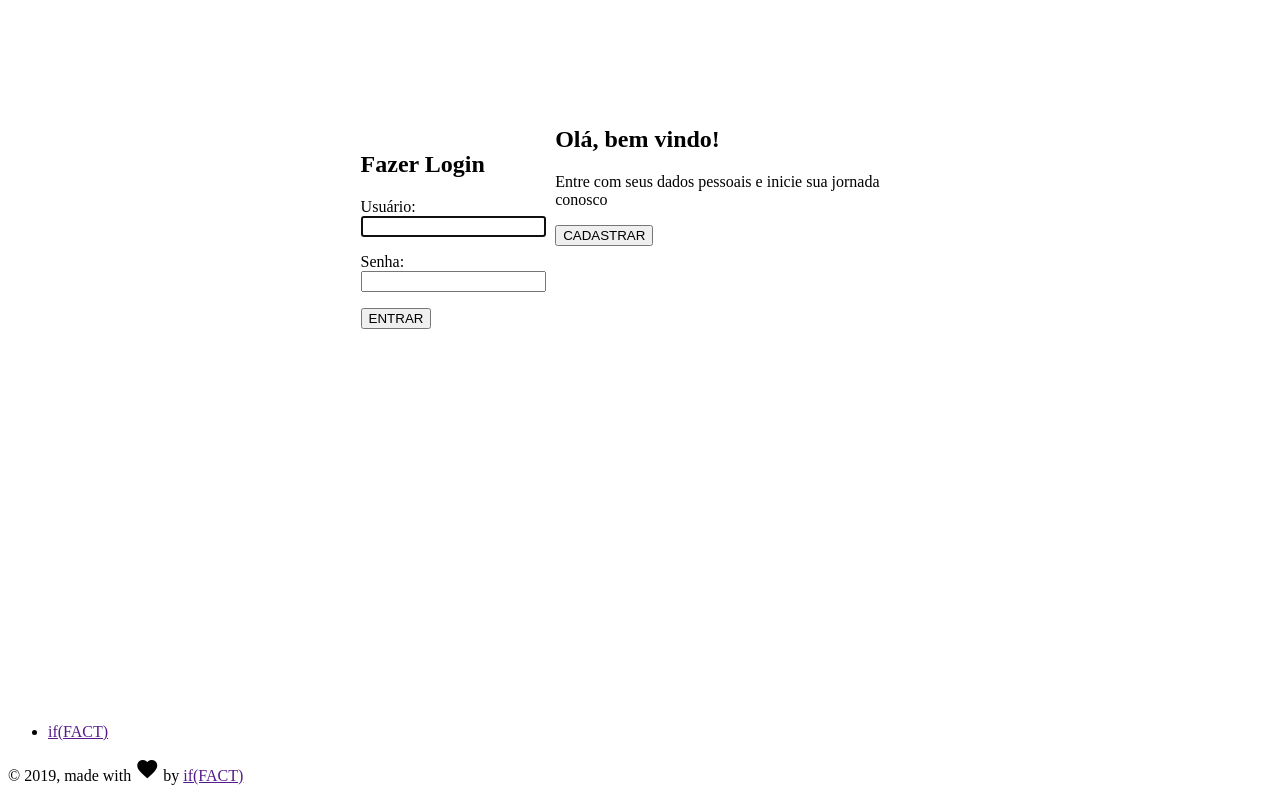
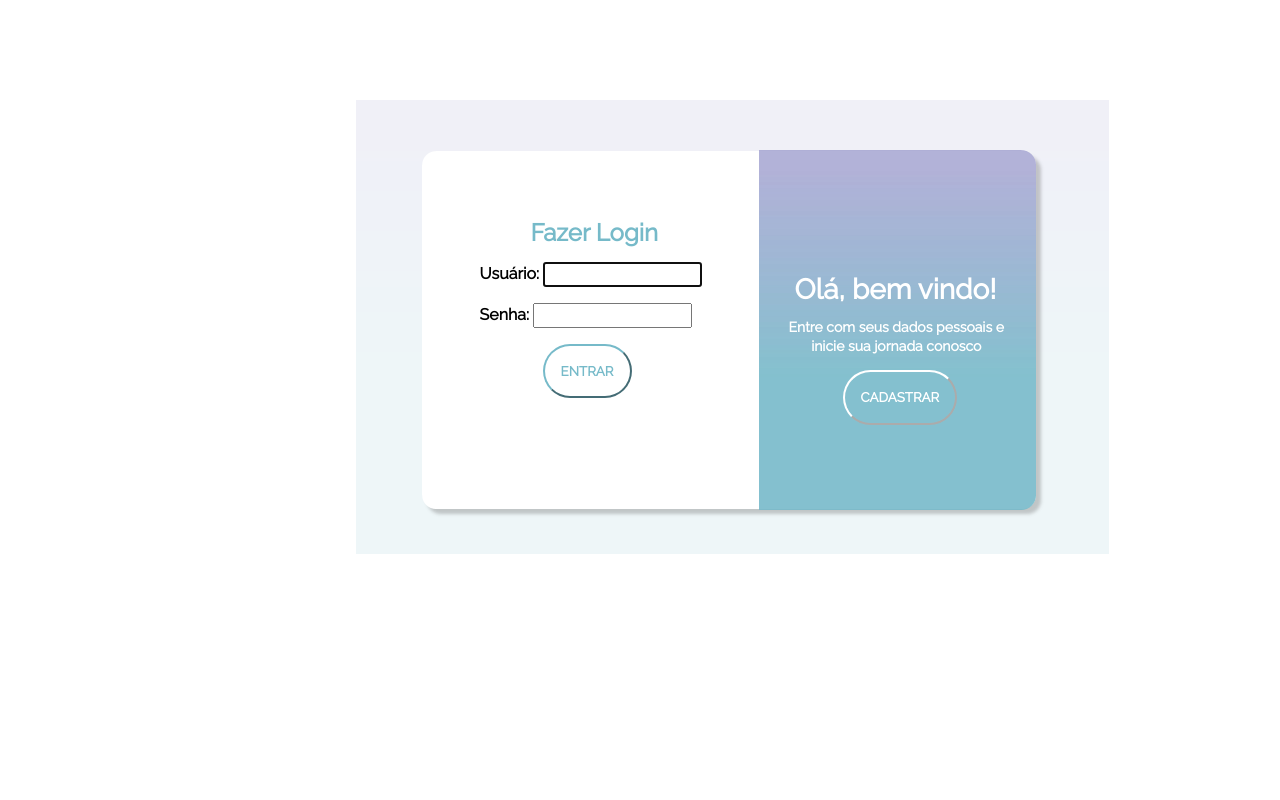
Before and after one commit to CarolClara/Julgamento-de-Fatos, a Django app: page /accounts/login/ in a window 1280 px wide. Run offline with Django 3.2, Linux system fonts and the light colour scheme; some libraries are stand-ins or nearby versions.

Commit message:
Alterações na página de login. Alterações de css

```diff
--- a/JF_Login/templates/registration/base.html
+++ b/JF_Login/templates/registration/base.html
@@ -11,8 +11,8 @@
       <!--     Fonts and icons     -->
       <link rel="stylesheet" type="text/css" href="https://fonts.googleapis.com/css?family=Roboto:300,400,500,700|Roboto+Slab:400,700|Material+Icons" />
       <link rel="stylesheet" href="https://maxcdn.bootstrapcdn.com/font-awesome/latest/css/font-awesome.min.css">
+      <link rel="stylesheet" type="text/css" href="//fonts.googleapis.com/css?family=Raleway" />
       <link href="{% static "assets/css/login_page_styles.css"%}" rel="stylesheet" />
-      <link href="{% static "assets/css/material-dashboard.css"%}" rel="stylesheet" />
     </head>
     <body>
     <div class="wrapper ">
@@ -25,26 +25,7 @@
             </div>
         </div>
         <footer class="footer">
-        <div class="container-fluid">
-          <nav class="float-left">
-            <ul>
-              <li>
-                <a href="">
-                  if(FACT)
-                </a>
-              </li>
-            </ul>
-          </nav>
-          <div class="copyright float-right">
-            &copy;
-            <script>
-              document.write(new Date().getFullYear())
-            </script>, made with <i class="material-icons">favorite</i> by
-            <a href="" target="_blank">if(FACT)</a>
-          </div>
-          <!-- your footer here -->
-        </div>
-      </footer>
+        </footer>
     </div>
     </body>
 </html>
--- a/JF_Login/templates/registration/login.html
+++ b/JF_Login/templates/registration/login.html
@@ -1,20 +1,59 @@
-﻿ <!-- templates/registration/login.html -->
+ <!-- templates/registration/login.html -->
 {% extends 'registration/base.html' %}
+﻿{% load static %}
+<link href="{% static "assets/css/login_page_styles.css"%}" rel="stylesheet" />
 
 {% block title %}Login{% endblock %}
 {% block content %}
-    <div id="login_page_principal">
-        <h2>Fazer Login</h2>
-        <form method="post">
-          {% csrf_token %}
-          {{ form.as_p }}
-          <button type="submit">ENTRAR</button>
-        </form>
+    <div id="base" class="">
+
+      <!-- Unnamed (Rectangle) -->
+      <div id="u0" class="ax_default box_1">
+        <img id="u0_img" class="img " src="{% static "assets/img/u0.png" %}"/>
+      </div>
+
+      <!-- Unnamed (Rectangle) -->
+      <div id="u1" class="ax_default box_1">
+        <img id="u1_img" class="img " src="{% static "assets/img/u1.png" %}"/>
+      </div>
+
+      <!-- Unnamed (Rectangle) -->
+      <div id="u2" class="ax_default box_2">
+        <img id="u2_img" class="img " src="{% static "assets/img/u2.png" %}"/>
+      </div>
+
+      <div id="login_page_login">
+            <h2 id="fazer_login">Fazer Login</h2>
+            <form method="post">
+              {% csrf_token %}
+              {{ form.as_p }}
+              <button id="login_page_login_button" type="submit">ENTRAR</button>
+            </form>
             <!-- Unnamed (Rectangle) -->
+      </div>
+
+      <!-- Unnamed (Rectangle) -->
+      <div id="u9" class="ax_default paragraph">
+        <div id="u9_div" class=""></div>
+        <div id="u9_text" class="text ">
+          <p><span>Olá, bem vindo!</span></p>
+        </div>
+      </div>
+
+      <!-- Unnamed (Rectangle) -->
+      <div id="u10" class="ax_default paragraph">
+        <div id="u10_div" class=""></div>
+        <div id="u10_text" class="text ">
+          <p><span>Entre com seus dados pessoais e <br> inicie sua jornada conosco</span></p>
+        </div>
+      </div>
+
+      <!-- Unnamed (Rectangle) -->
+      <div id="u11" class="ax_default primary_button">
+        <div id="u11_div" class=""></div>
+        <div id="u11_text" class="text ">
+          <button id="u11_button" type="submit">CADASTRAR</button>
+        </div>
+      </div>
     </div>
-    <div id="login_page_singup">
-              <p><h2>Olá, bem vindo!</h2>
-              <p><span>Entre com seus dados pessoais e inicie sua jornada conosco</span></p>
-              <button type="submit">CADASTRAR</button>
-          </div>
 {% endblock %}
--- a/static/assets/css/login_page_styles.css
+++ b/static/assets/css/login_page_styles.css
@@ -1,4 +1,14 @@
-
+* {
+    font-weight: 700;
+    line-height: 26.4px;
+    font-family: Raleway;
+    font-style: normal;
+    font-variant: normal;
+    font-weight: 700;
+    line-height: 15.4px;
+    font-family: Raleway;
+    line-height: 18.5714px;
+}
 
 
 .footer {
@@ -7,16 +17,93 @@
     width:100%;
 }
 
-#login_page_principal {
-    float: left;
-    width: 33.33%;
-    padding: 5px;
+#fazer_login {
+    padding-left: 51px;
+    color: #76BAC9;
 }
 
-#middle_position {
+#login_page_login {
+    z-index: 10;
+    padding-left: 124px;
+    position: absolute;
+    padding-top: 104px;
+}
+
+#login_page_login_button {
+    background: transparent;
+    background-color: transparent;
+    color: #76BAC9;
+    border-color: #76BAC9;
+    padding: 16px;
+    border-radius: 40px;
+    text-align: center;
+    text-decoration: none;
+    margin-left: 63px;
+}
+
+#base {
     margin-top: 100px;
     display: block;
     margin-left: auto;
     margin-right: auto;
     width: 45%;
 }
+
+#u0 {
+    position: absolute;
+    z-index: 1;
+}
+
+#u1 {
+    position: absolute;
+    z-index: 2;
+    padding-top: 50px;
+    padding-left: 65px;
+}
+
+#u2 {
+    position: absolute;
+    z-index: 3;
+    padding-left: 403px;
+    padding-top: 50px;
+}
+
+#u9 {
+    position: absolute;
+    z-index: 6;
+    padding-left: 439px;
+    padding-top: 153px;
+    color: white;
+    font-size: 28px;
+    font-weight: 700;
+}
+
+#u10 {
+    position: absolute;
+    z-index: 6;
+    padding-left: 433px;
+    padding-top: 204px;
+    color: white;
+    text-align: center;
+    font-size: 14px;
+
+}
+
+#u11 {
+    position: absolute;
+    z-index: 6;
+    padding-left: 487px;
+    padding-top: 270px;
+}
+
+#u11_button {
+    background: transparent;
+    background-color: transparent;
+    color: white;
+    border-color: white;
+    padding: 16px;
+    border-radius: 40px;
+    text-align: center;
+    text-decoration: none;
+
+}
```
Also changed, not shown: static/assets/img/u0.png (added), static/assets/img/u1.png (added), static/assets/img/u2.png (added).
